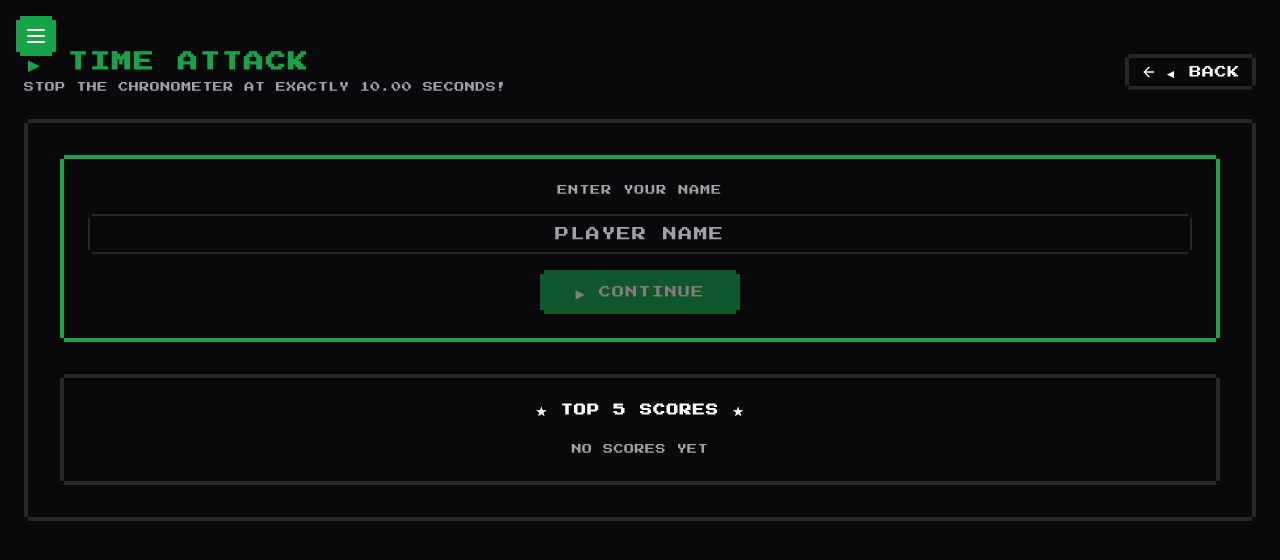
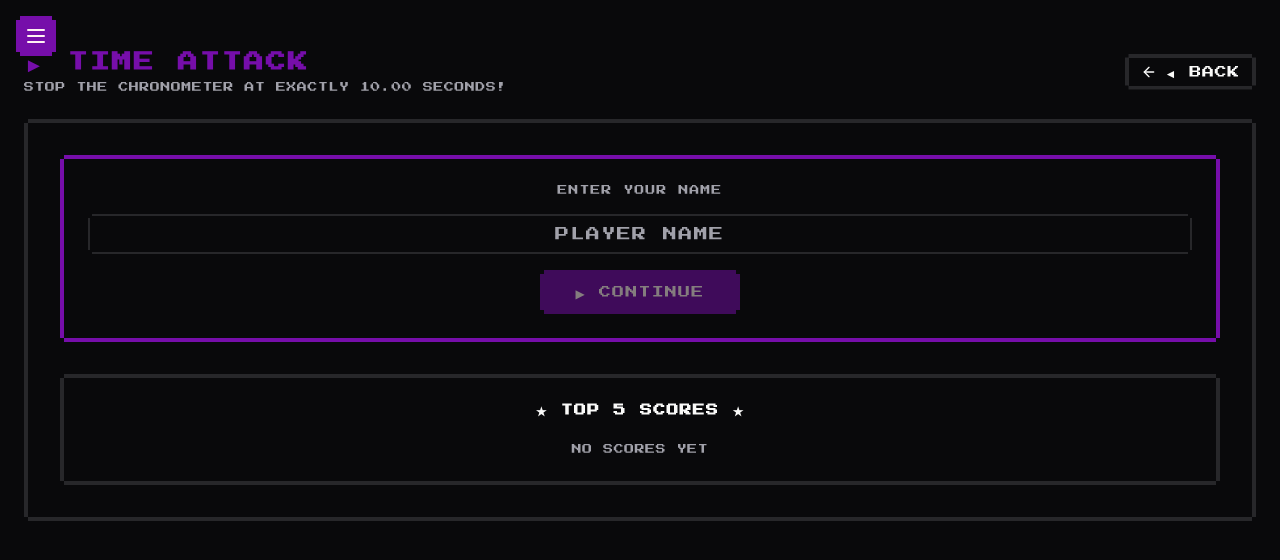
Before and after one commit to CemAyyildiz/mini-games, a React (Vite) app: page /time-attack in a window 1280 px wide. Shown: the top 560 px of the page. Built offline with nearby package versions, Linux system fonts and the light colour scheme.

Commit message:
feat: update color variables in CSS and enhance button accessibility with keyboard support

```diff
--- a/src/components/common/username-dialog.tsx
+++ b/src/components/common/username-dialog.tsx
@@ -39,7 +39,18 @@ export default function UsernameDialog({ onStart }: UsernameDialogProps) {
         <p className="text-[10px] text-muted-foreground uppercase tracking-widest">
           PLAYER
         </p>
-        <p className="text-xl font-bold text-primary uppercase tracking-wider">
+        <p
+          className="text-xl font-bold text-primary uppercase tracking-wider cursor-pointer hover:opacity-80 transition-opacity"
+          onClick={handleChangeUsername}
+          role="button"
+          tabIndex={0}
+          onKeyDown={(e) => {
+            if (e.key === 'Enter' || e.key === ' ') {
+              e.preventDefault();
+              handleChangeUsername();
+            }
+          }}
+        >
           {username}
         </p>
         <div className="flex gap-3 justify-center">
--- a/src/components/ui/button.tsx
+++ b/src/components/ui/button.tsx
@@ -9,13 +9,13 @@ const buttonVariants = cva(
   {
     variants: {
       variant: {
-        default: 'bg-primary text-primary-foreground hover:translate-x-1 hover:translate-y-1 hover:shadow-none',
+        default: 'bg-primary text-primary-foreground',
         destructive:
-          'bg-destructive text-destructive-foreground hover:translate-x-1 hover:translate-y-1 hover:shadow-none',
+          'bg-destructive text-destructive-foreground',
         outline:
           'border-4 border-input bg-background hover:bg-accent hover:text-accent-foreground',
         secondary:
-          'bg-secondary text-secondary-foreground hover:translate-x-1 hover:translate-y-1 hover:shadow-none',
+          'bg-secondary text-secondary-foreground',
         ghost: 'hover:bg-accent hover:text-accent-foreground',
         link: 'text-primary underline-offset-4 hover:underline',
       },
@@ -40,12 +40,24 @@ export interface ButtonProps
 }
 
 const Button = React.forwardRef<HTMLButtonElement, ButtonProps>(
-  ({ className, variant, size, asChild = false, ...props }, ref) => {
+  ({ className, variant, size, asChild = false, onKeyDown, ...props }, ref) => {
     const Comp = asChild ? Slot : 'button';
+
+    const handleKeyDown = (e: React.KeyboardEvent<HTMLButtonElement>) => {
+      // Ensure Space key triggers button click (native button behavior, but explicit for clarity)
+      if (e.key === ' ' && !props.disabled) {
+        e.preventDefault();
+        // Trigger click event which will call onClick
+        (e.currentTarget as HTMLButtonElement).click();
+      }
+      onKeyDown?.(e);
+    };
+
     return (
       <Comp
         className={cn(buttonVariants({ variant, size, className }))}
         ref={ref}
+        onKeyDown={handleKeyDown}
         {...props}
       />
     );
--- a/src/games/time-attack/index.tsx
+++ b/src/games/time-attack/index.tsx
@@ -1,4 +1,4 @@
-import { useState, useEffect } from 'react';
+import { useState, useEffect, useCallback } from 'react';
 import ChronometerDisplay from './components/chronometer-display';
 import StopButton from './components/stop-button';
 import ResultPanel from './components/result-panel';
@@ -33,20 +33,51 @@ export default function TimeAttack() {
     }
   }, [lastResult, scoreSaved]);
 
-  const handleStartGame = () => {
-    setHasStarted(true);
-  };
-
-  const handleStart = () => {
+  const handleStart = useCallback(() => {
     setLastResult(null);
     setScoreSaved(false);
     start();
-  };
+  }, [start]);
 
-  const handleStop = () => {
+  const handleStop = useCallback(() => {
     const stoppedTime = stop();
     const result = checkAccuracy(stoppedTime);
     setLastResult(result);
+  }, [stop, checkAccuracy]);
+
+  // Keyboard shortcuts for Space and Enter
+  useEffect(() => {
+    if (!hasStarted) return;
+
+    const handleKeyPress = (e: KeyboardEvent) => {
+      // Don't trigger if user is typing in an input field
+      const target = e.target as HTMLElement;
+      if (target.tagName === 'INPUT' || target.tagName === 'TEXTAREA' || target.isContentEditable) {
+        return;
+      }
+
+      // Space or Enter to start/stop
+      if (e.key === ' ' || e.key === 'Enter') {
+        e.preventDefault();
+
+        if (isRunning) {
+          // Stop the game
+          handleStop();
+        } else if (results.length === 0) {
+          // Start the game (only if no results yet, meaning it's a fresh start)
+          handleStart();
+        }
+      }
+    };
+
+    window.addEventListener('keydown', handleKeyPress);
+    return () => {
+      window.removeEventListener('keydown', handleKeyPress);
+    };
+  }, [hasStarted, isRunning, results.length, handleStart, handleStop]);
+
+  const handleStartGame = () => {
+    setHasStarted(true);
   };
 
   const handleReset = () => {
--- a/src/index.css
+++ b/src/index.css
@@ -12,7 +12,7 @@
     --card-foreground: 60 9.1% 97.8%;
     --popover: 240 10% 3.9%;
     --popover-foreground: 60 9.1% 97.8%;
-    --primary: 142.1 76.2% 36.3%;
+    --primary: 280 84.8% 36.1%;
     --primary-foreground: 355.7 100% 97.3%;
     --secondary: 240 3.7% 15.9%;
     --secondary-foreground: 60 9.1% 97.8%;
@@ -24,7 +24,7 @@
     --destructive-foreground: 60 9.1% 97.8%;
     --border: 240 3.7% 15.9%;
     --input: 240 3.7% 15.9%;
-    --ring: 142.1 76.2% 36.3%;
+    --ring: 280 84.8% 36.1%;
     --radius: 0rem;
   }
 
@@ -35,7 +35,7 @@
     --card-foreground: 60 9.1% 97.8%;
     --popover: 240 10% 3.9%;
     --popover-foreground: 60 9.1% 97.8%;
-    --primary: 142.1 76.2% 36.3%;
+    --primary: 280 84.8% 36.1%;
     --primary-foreground: 355.7 100% 97.3%;
     --secondary: 240 3.7% 15.9%;
     --secondary-foreground: 60 9.1% 97.8%;
@@ -47,7 +47,7 @@
     --destructive-foreground: 60 9.1% 97.8%;
     --border: 240 3.7% 15.9%;
     --input: 240 3.7% 15.9%;
-    --ring: 142.1 76.2% 36.3%;
+    --ring: 280 84.8% 36.1%;
   }
 }
 
--- a/src/lib/constants/game-constants.ts
+++ b/src/lib/constants/game-constants.ts
@@ -47,7 +47,7 @@ export const TIME_ATTACK_CONFIG = {
 } as const;
 
 export const TIME_ATTACK_ACCURACY_LEVELS = {
-  PERFECT: { threshold: 10, label: 'Perfect!', color: '#10B981' },
+  PERFECT: { threshold: 10, label: 'Perfect!', color: '#770eaa' },
   EXCELLENT: { threshold: 50, label: 'Excellent!', color: '#3B82F6' },
   GOOD: { threshold: 100, label: 'Good!', color: '#8B5CF6' },
   FAIR: { threshold: 200, label: 'Fair', color: '#F59E0B' },
```
